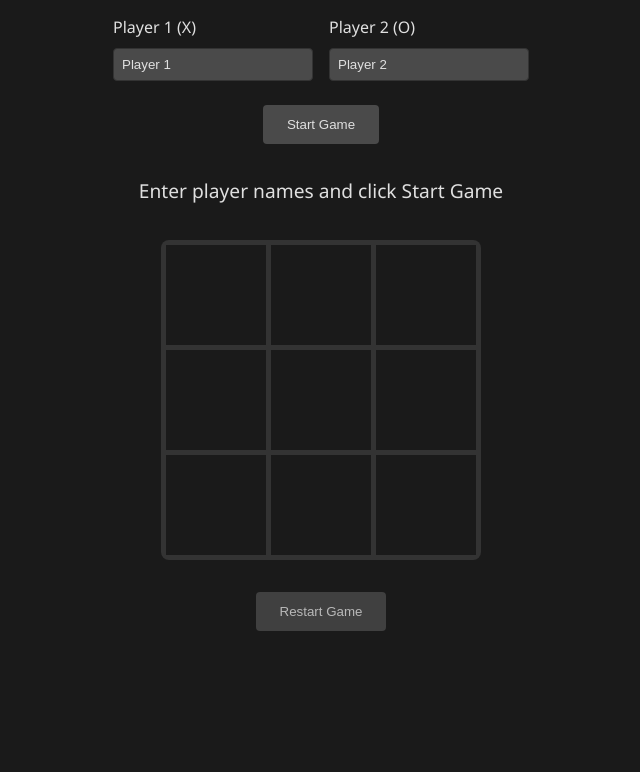
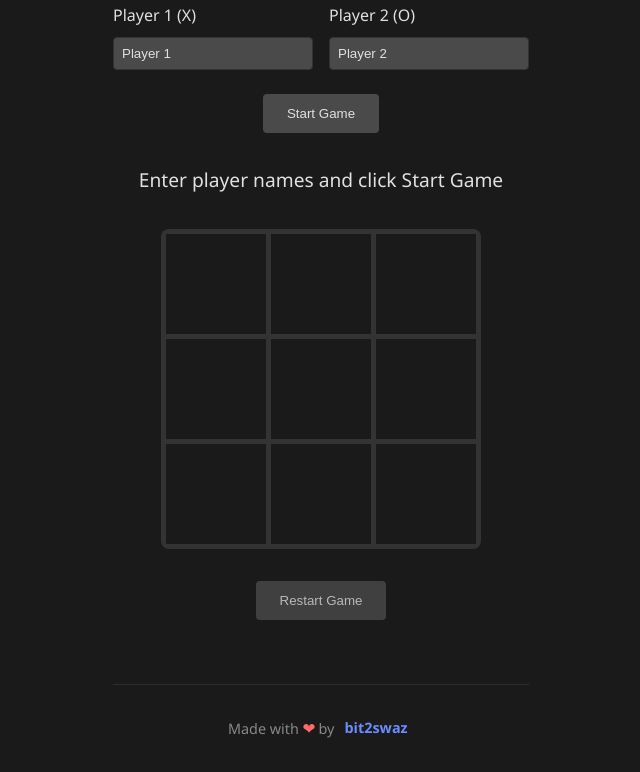
Before and after one commit to bit2swaz/tic-tac-toe, a plain HTML site: page index.html in a window 1280 px wide. Shown: the part 125-897 px from the top of the page, without its empty margins (319-959 px from the left). Before the commit the page ends 800 px from the top, so only its background shows below. Drawn offline with Linux system fonts and the light colour scheme.

Commit message:
add footer

```diff
--- a/index.html
+++ b/index.html
@@ -47,6 +47,12 @@
         <section class="game-controls">
             <button id="restart-game">Restart Game</button>
         </section>
+
+        <section class="footer-section">
+            <footer>
+                <p>Made with <span class="heart">❤</span> by <a href="https://github.com/bit2swaz" target="_blank" rel="noopener noreferrer">bit2swaz</a></p>
+            </footer>
+        </section>
     </div>
     <script src="script.js"></script>
 </body>
--- a/style.css
+++ b/style.css
@@ -5,6 +5,7 @@
     --hover-color: #2a2a2a;
     --accent-color: #4a4a4a;
     --cell-size: 100px;
+    --footer-border: #2d2d2d;
 }
 
 * {
@@ -140,3 +141,63 @@ button:hover {
 #restart-game:hover {
     opacity: 1;
 }
+
+/* Footer Styles */
+.footer-section {
+    margin-top: 4rem;
+    padding-top: 2rem;
+    border-top: 1px solid var(--footer-border);
+}
+
+footer {
+    font-size: 0.9rem;
+    color: #888;
+    transition: color 0.3s ease;
+}
+
+footer:hover {
+    color: var(--text-color);
+}
+
+footer .heart {
+    color: #ff6b6b;
+    display: inline-block;
+    animation: heartbeat 1.5s ease-in-out infinite;
+}
+
+footer a {
+    color: #6c8bff;
+    text-decoration: none;
+    transition: all 0.3s ease;
+    padding: 0.2rem 0.4rem;
+    border-radius: 4px;
+    font-weight: bold;
+}
+
+footer a:hover {
+    color: #8ca3ff;
+    background-color: rgba(108, 139, 255, 0.1);
+}
+
+/* Heartbeat Animation */
+@keyframes heartbeat {
+    0% { transform: scale(1); }
+    50% { transform: scale(1.1); }
+    100% { transform: scale(1); }
+}
+
+/* Responsive Adjustments */
+@media (max-width: 600px) {
+    .container {
+        padding: 1rem;
+    }
+
+    .footer-section {
+        margin-top: 3rem;
+        padding-top: 1.5rem;
+    }
+
+    footer {
+        font-size: 0.85rem;
+    }
+}
```
